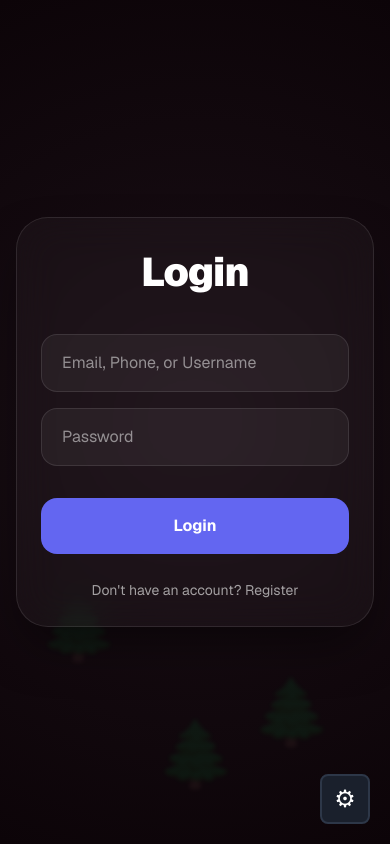
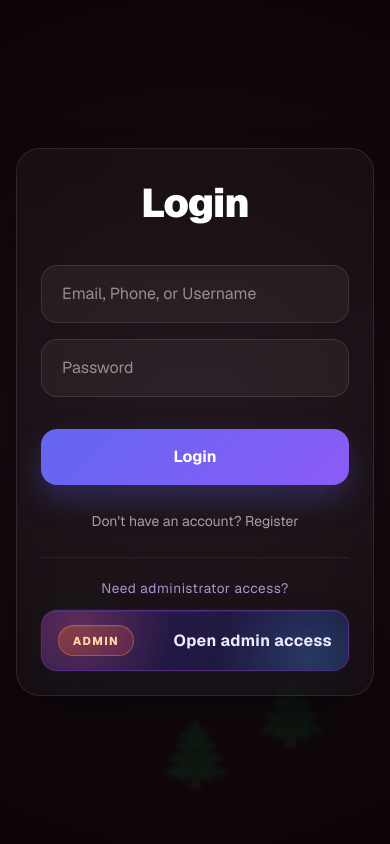
Before and after one commit to weiquantan86/ITCGroup7, a Next.js app: page /userSystem/login in a window 390 px wide. Built offline with nearby package versions, Linux system fonts and the light colour scheme.

Commit message:
some additional

```diff
--- a/src/app/(pages)/userSystem/login/page.css
+++ b/src/app/(pages)/userSystem/login/page.css
@@ -1,4 +1,3 @@
-
 .login-container {
   min-height: 100vh;
   display: flex;
@@ -72,7 +71,7 @@
 }
 
 .main-login-btn {
-  background-color: #6366f1;
+  background: linear-gradient(135deg, #6366f1 0%, #8b5cf6 100%);
   color: white;
   padding: 1rem;
   border: none;
@@ -80,12 +79,13 @@
   font-size: 1rem;
   font-weight: 700;
   cursor: pointer;
-  transition: all 0.2s;
+  transition: transform 0.2s, box-shadow 0.2s, filter 0.2s;
   margin-top: 1rem;
+  box-shadow: 0 14px 30px rgba(99, 102, 241, 0.28);
 }
 
 .main-login-btn:hover {
-  background-color: #4f46e5;
+  filter: brightness(1.06);
   transform: translateY(-1px);
 }
 
@@ -120,25 +120,92 @@
   border: 1px solid rgba(220, 38, 38, 0.2);
 }
 
-.settings-fab {
-  position: fixed;
-  bottom: 20px;
-  right: 20px;
-  width: 50px;
-  height: 50px;
-  background-color: #1a202c;
-  border: 2px solid #2d3748;
-  border-radius: 8px;
+.login-card-footer {
+  margin-top: 1.5rem;
+  padding-top: 1.25rem;
+  border-top: 1px solid rgba(129, 140, 248, 0.12);
   display: flex;
+  flex-direction: column;
+  gap: 0.75rem;
+}
+
+.admin-access-copy {
+  margin: 0;
+  color: rgba(196, 181, 253, 0.82);
+  font-size: 0.85rem;
+  text-align: center;
+  letter-spacing: 0.04em;
+}
+
+.admin-access-trigger {
+  position: relative;
+  overflow: hidden;
+  isolation: isolate;
+  width: 100%;
+  border: 1px solid rgba(168, 85, 247, 0.35);
+  background:
+    linear-gradient(135deg, rgba(43, 20, 79, 0.95), rgba(22, 27, 57, 0.96));
+  color: #f8fafc;
+  border-radius: 1rem;
+  padding: 0.9rem 1rem;
+  display: inline-flex;
+  align-items: center;
+  justify-content: space-between;
+  gap: 0.75rem;
+  cursor: pointer;
+  box-shadow:
+    inset 0 1px 0 rgba(255, 255, 255, 0.06),
+    0 14px 28px rgba(17, 24, 39, 0.34),
+    0 0 0 1px rgba(236, 72, 153, 0.08);
+  transition: transform 0.2s, border-color 0.2s, filter 0.2s, box-shadow 0.2s;
+}
+
+.admin-access-trigger::before {
+  content: "";
+  position: absolute;
+  inset: 0;
+  background:
+    radial-gradient(circle at 12% 24%, rgba(251, 113, 133, 0.24), transparent 34%),
+    radial-gradient(circle at 88% 78%, rgba(96, 165, 250, 0.22), transparent 34%),
+    linear-gradient(90deg, rgba(255, 255, 255, 0.02), rgba(255, 255, 255, 0));
+  z-index: 0;
+}
+
+.admin-access-trigger > * {
+  position: relative;
+  z-index: 1;
+}
+
+.admin-access-trigger span:last-child {
+  color: #ede9fe;
+  font-weight: 700;
+  letter-spacing: 0.02em;
+}
+
+.admin-access-trigger:hover {
+  transform: translateY(-1px);
+  filter: brightness(1.05);
+  border-color: rgba(251, 113, 133, 0.42);
+  box-shadow:
+    inset 0 1px 0 rgba(255, 255, 255, 0.08),
+    0 18px 34px rgba(17, 24, 39, 0.4),
+    0 0 0 1px rgba(251, 113, 133, 0.16);
+}
+
+.admin-access-badge {
+  display: inline-flex;
   align-items: center;
   justify-content: center;
-  cursor: pointer;
-  z-index: 100;
-}
-
-.gear-icon {
-  color: white;
-  font-size: 24px;
+  min-width: 4.75rem;
+  padding: 0.35rem 0.7rem;
+  border-radius: 999px;
+  background: linear-gradient(135deg, rgba(249, 115, 22, 0.28), rgba(244, 63, 94, 0.2));
+  border: 1px solid rgba(251, 146, 60, 0.38);
+  color: #fed7aa;
+  font-size: 0.72rem;
+  font-weight: 800;
+  letter-spacing: 0.12em;
+  box-shadow: inset 0 1px 0 rgba(255, 255, 255, 0.08);
 }
 
 .admin-modal-backdrop {
@@ -148,12 +215,154 @@
   display: flex;
   justify-content: center;
   align-items: center;
+  padding: 1rem;
   z-index: 200;
 }
 
 .admin-modal-card {
-  background: white;
-  padding: 30px;
-  border-radius: 12px;
-  width: 300px;
+  width: min(100%, 420px);
+  padding: 1.6rem;
+  border-radius: 1.5rem;
+  background:
+    radial-gradient(circle at top left, rgba(244, 63, 94, 0.16), transparent 28%),
+    radial-gradient(circle at bottom right, rgba(99, 102, 241, 0.16), transparent 30%),
+    linear-gradient(180deg, rgba(18, 18, 28, 0.96), rgba(11, 11, 18, 0.98));
+  border: 1px solid rgba(129, 140, 248, 0.16);
+  box-shadow: 0 30px 60px rgba(0, 0, 0, 0.4);
+  display: flex;
+  flex-direction: column;
+  gap: 1rem;
 }
+
+.admin-modal-header {
+  display: flex;
+  flex-direction: column;
+  gap: 0.4rem;
+}
+
+.admin-modal-kicker {
+  margin: 0;
+  color: #fda4af;
+  font-size: 0.72rem;
+  font-weight: 800;
+  letter-spacing: 0.14em;
+  text-transform: uppercase;
+}
+
+.admin-modal-card h2 {
+  margin: 0;
+  color: white;
+  font-size: 1.6rem;
+  font-weight: 800;
+}
+
+.admin-modal-description {
+  margin: 0;
+  color: rgba(255, 255, 255, 0.68);
+  font-size: 0.92rem;
+  line-height: 1.5;
+}
+
+.admin-modal-field {
+  display: flex;
+  flex-direction: column;
+  gap: 0.45rem;
+}
+
+.admin-modal-field span {
+  color: rgba(255, 255, 255, 0.86);
+  font-size: 0.88rem;
+  font-weight: 600;
+}
+
+.admin-modal-field input {
+  width: 100%;
+  box-sizing: border-box;
+  background: rgba(255, 255, 255, 0.05);
+  border: 1px solid rgba(255, 255, 255, 0.12);
+  padding: 0.95rem 1rem;
+  border-radius: 0.95rem;
+  color: white;
+  font-size: 1rem;
+  transition: border-color 0.2s, box-shadow 0.2s, background 0.2s;
+}
+
+.admin-modal-field input:focus {
+  outline: none;
+  background: rgba(255, 255, 255, 0.08);
+  border-color: rgba(251, 113, 133, 0.5);
+  box-shadow: 0 0 0 4px rgba(244, 63, 94, 0.12);
+}
+
+.admin-modal-field input:disabled {
+  opacity: 0.7;
+  cursor: not-allowed;
+}
+
+.admin-modal-error {
+  margin: 0;
+  border-radius: 0.9rem;
+  background: rgba(127, 29, 29, 0.38);
+  border: 1px solid rgba(248, 113, 113, 0.28);
+  color: #fecaca;
+  padding: 0.8rem 0.9rem;
+  font-size: 0.88rem;
+}
+
+.admin-modal-actions {
+  display: flex;
+  gap: 0.8rem;
+  margin-top: 0.25rem;
+}
+
+.admin-modal-actions button {
+  flex: 1;
+  min-height: 3rem;
+  border-radius: 0.95rem;
+  font-size: 0.95rem;
+  font-weight: 700;
+  cursor: pointer;
+  transition: transform 0.2s, filter 0.2s, border-color 0.2s, background 0.2s;
+}
+
+.admin-modal-actions button:disabled {
+  cursor: not-allowed;
+  opacity: 0.6;
+}
+
+.admin-cancel-btn {
+  background: linear-gradient(180deg, rgba(30, 41, 59, 0.82), rgba(15, 23, 42, 0.92));
+  border: 1px solid rgba(148, 163, 184, 0.24);
+  color: #dbeafe;
+}
+
+.admin-cancel-btn:hover:not(:disabled) {
+  background: linear-gradient(180deg, rgba(51, 65, 85, 0.88), rgba(30, 41, 59, 0.94));
+  border-color: rgba(96, 165, 250, 0.24);
+}
+
+.admin-confirm-btn {
+  border: none;
+  color: white;
+  background: linear-gradient(135deg, #f43f5e 0%, #fb7185 55%, #f59e0b 100%);
+  box-shadow: 0 16px 30px rgba(244, 63, 94, 0.28);
+}
+
+.admin-confirm-btn:hover:not(:disabled) {
+  filter: brightness(1.05);
+  transform: translateY(-1px);
+}
+
+@media (max-width: 480px) {
+  .login-card {
+    border-radius: 1.5rem;
+  }
+
+  .admin-modal-card {
+    padding: 1.25rem;
+  }
+
+  .admin-modal-actions {
+    flex-direction: column-reverse;
+  }
+}
--- a/src/app/(pages)/userSystem/login/page.tsx
+++ b/src/app/(pages)/userSystem/login/page.tsx
@@ -1,6 +1,6 @@
 "use client";
 
-import { useState } from "react";
+import { useEffect, useRef, useState } from "react";
 import { useRouter } from "next/navigation";
 import Link from "next/link";
 import "./page.css";
@@ -13,15 +13,49 @@ export default function Login() {
   const [adminInput, setAdminInput] = useState("");
   const [adminError, setAdminError] = useState("");
   const [adminSubmitting, setAdminSubmitting] = useState(false);
+  const adminInputRef = useRef<HTMLInputElement | null>(null);
   const router = useRouter();
 
-  const handleLogin = async (loginIdentifier, loginPassword) => {
+  const handleAdminOpen = () => {
+    setAdminInput("");
+    setAdminError("");
+    setShowAdminModal(true);
+  };
+
+  const handleAdminClose = () => {
+    if (adminSubmitting) return;
+    setShowAdminModal(false);
+    setAdminInput("");
+    setAdminError("");
+  };
+
+  useEffect(() => {
+    if (!showAdminModal) return;
+
+    const focusTimer = window.setTimeout(() => {
+      adminInputRef.current?.focus();
+    }, 0);
+
+    const handleKeyDown = (event: KeyboardEvent) => {
+      if (event.key === "Escape") {
+        handleAdminClose();
+      }
+    };
+
+    window.addEventListener("keydown", handleKeyDown);
+    return () => {
+      window.clearTimeout(focusTimer);
+      window.removeEventListener("keydown", handleKeyDown);
+    };
+  }, [showAdminModal, adminSubmitting]);
+
+  const handleLogin = async (loginIdentifier, password) => {
     const res = await fetch("/api/login", {
       method: "POST",
       headers: { "Content-Type": "application/json" },
       body: JSON.stringify({
         identifier: loginIdentifier,
-        password: loginPassword,
+        password,
       }),
     });
     const data = await res.json();
@@ -39,6 +73,11 @@ export default function Login() {
 
   const handleAdminEnter = async () => {
     if (adminSubmitting) return;
+    if (!adminInput.trim()) {
+      setAdminError("Enter the admin password.");
+      return;
+    }
+
     setAdminError("");
     setAdminSubmitting(true);
     try {
@@ -63,12 +102,23 @@ export default function Login() {
     }
   };
 
+  const handleAdminSubmit = async (e) => {
+    e.preventDefault();
+    await handleAdminEnter();
+  };
+
   return (
     <div className="login-container">
       <div className="forest-bg">
-        <div className="tree" style={{ left: "10%", bottom: "20%" }}>🌲</div>
-        <div className="tree" style={{ right: "15%", bottom: "10%" }}>🌲</div>
-        <div className="tree" style={{ left: "40%", bottom: "5%" }}>🌲</div>
+        <div className="tree" style={{ left: "10%", bottom: "20%" }}>
+          {"\u{1F332}"}
+        </div>
+        <div className="tree" style={{ right: "15%", bottom: "10%" }}>
+          {"\u{1F332}"}
+        </div>
+        <div className="tree" style={{ left: "40%", bottom: "5%" }}>
+          {"\u{1F332}"}
+        </div>
       </div>
 
       <div className="login-card">
@@ -102,39 +152,73 @@ export default function Login() {
             Don't have an account? Register
           </Link>
         </div>
+
+        <div className="login-card-footer">
+          <p className="admin-access-copy">Need administrator access?</p>
+          <button
+            type="button"
+            className="admin-access-trigger"
+            onClick={handleAdminOpen}
+          >
+            <span className="admin-access-badge">ADMIN</span>
+            <span>Open admin access</span>
+          </button>
+        </div>
       </div>
 
-      <button
-        type="button"
-        className="settings-fab"
-        onClick={() => setShowAdminModal(true)}
-      >
-        <div className="gear-icon">⚙</div>
-      </button>
-
       {showAdminModal && (
-        <div
-          className="admin-modal-backdrop"
-          onClick={() => setShowAdminModal(false)}
-        >
-          <div
+        <div className="admin-modal-backdrop" onClick={handleAdminClose}>
+          <form
             className="admin-modal-card"
+            role="dialog"
+            aria-modal="true"
+            onSubmit={handleAdminSubmit}
             onClick={(e) => e.stopPropagation()}
           >
-            <h2>Admin Access</h2>
-            <input
-              type="password"
-              placeholder="Admin password"
-              value={adminInput}
-              onChange={(e) => setAdminInput(e.target.value)}
-            />
+            <div className="admin-modal-header">
+              <p className="admin-modal-kicker">Restricted Area</p>
+              <h2>Admin Access</h2>
+              <p className="admin-modal-description">
+                Enter the administrator password to continue to the admin
+                dashboard.
+              </p>
+            </div>
+
+            <label className="admin-modal-field">
+              <span>Admin password</span>
+              <input
+                ref={adminInputRef}
+                type="password"
+                placeholder="Enter admin password"
+                value={adminInput}
+                onChange={(e) => setAdminInput(e.target.value)}
+                disabled={adminSubmitting}
+                autoComplete="current-password"
+              />
+            </label>
+
+            {adminError ? (
+              <p className="admin-modal-error">{adminError}</p>
+            ) : null}
+
             <div className="admin-modal-actions">
-              <button onClick={() => setShowAdminModal(false)}>Cancel</button>
-              <button onClick={handleAdminEnter} className="enter-btn">
-                Enter
+              <button
+                type="button"
+                className="admin-cancel-btn"
+                onClick={handleAdminClose}
+                disabled={adminSubmitting}
+              >
+                Cancel
+              </button>
+              <button
+                type="submit"
+                className="admin-confirm-btn"
+                disabled={adminSubmitting || !adminInput.trim()}
+              >
+                {adminSubmitting ? "Confirming..." : "Confirm"}
               </button>
             </div>
-          </div>
+          </form>
         </div>
       )}
     </div>
```
Also changed, not shown: src/app/(pages)/userSystem/register/page.css (+11 -2 lines), src/app/(pages)/userSystem/register/page.tsx (+80 -9 lines), src/app/components/gachaHandler/SnackMixer.tsx (+21 -8 lines).
